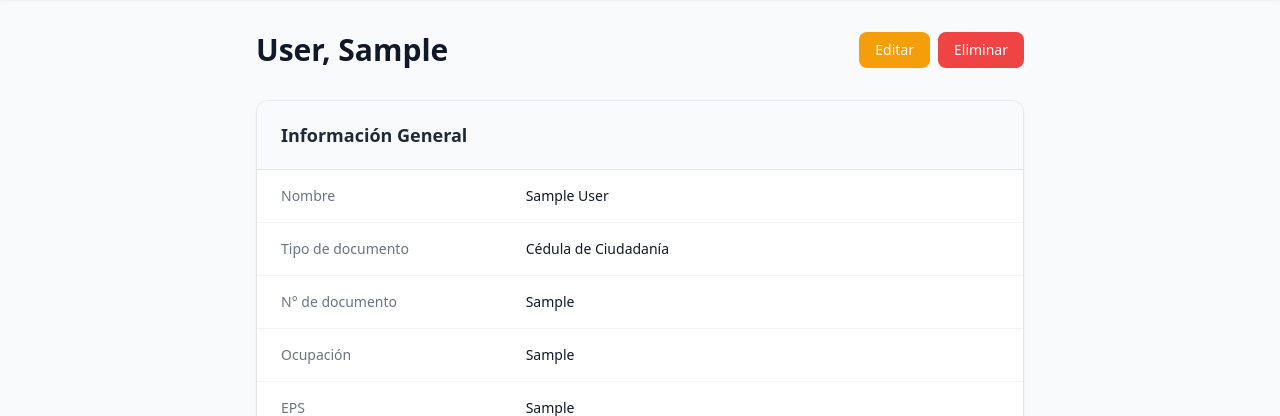
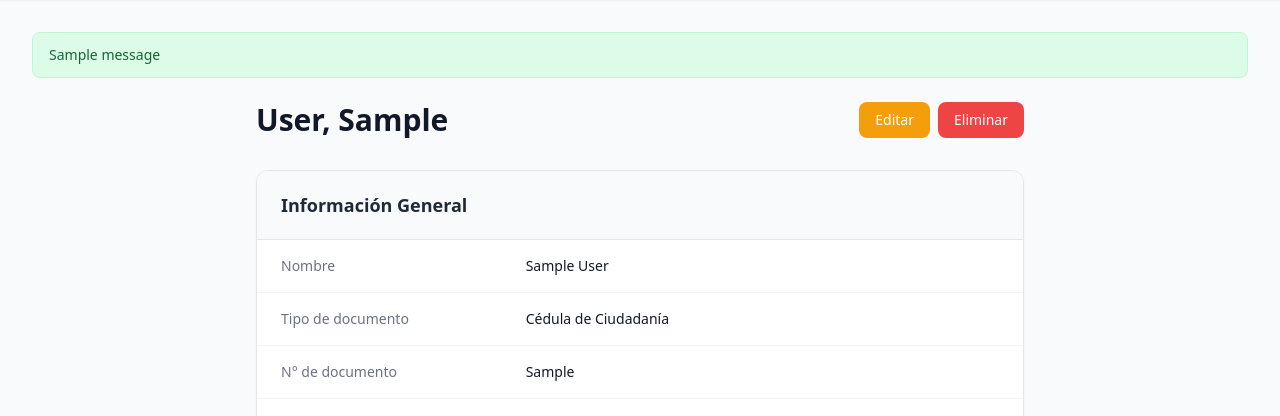
Before and after one commit to suarezpossoyojhanalexis-netizen/dentalPro, a Django app: page /pacientes/1/ in a window 1280 px wide. Shown: the part 65-481 px from the top of the page. Run offline with Django 5.2, Linux system fonts and the light colour scheme; tables that the repository leaves empty hold one stand-in row (values such as "Sample post"); one stand-in notice (Sample message) is shown.

Commit message:
feat: agregué mensajes de éxito al crear, editar y eliminar pacientes usando django.contrib.messages

```diff
--- a/pacientes/views.py
+++ b/pacientes/views.py
@@ -1,6 +1,8 @@
 from django.urls import reverse_lazy
 from django.http import HttpResponseRedirect
 from django.views.generic import ListView, CreateView, DetailView, UpdateView, DeleteView
+from django.contrib.messages.views import SuccessMessageMixin
+from django.contrib import messages
 from django.db.models import Q
 from .models import Patient
 from .forms import PatientForm
@@ -30,11 +32,12 @@ class PatientListView(ListView):
         return ctx
 
 
-class PatientCreateView(CreateView):
+class PatientCreateView(SuccessMessageMixin, CreateView):
     model = Patient
     form_class = PatientForm
     template_name = 'pacientes/formulario.html'
     success_url = reverse_lazy('pacientes:lista')
+    success_message = 'Paciente creado exitosamente.'
 
     def get_context_data(self, **kwargs):
         ctx = super().get_context_data(**kwargs)
@@ -51,11 +54,12 @@ class PatientDetailView(DetailView):
         return Patient.objects.filter(is_active=True)
 
 
-class PatientUpdateView(UpdateView):
+class PatientUpdateView(SuccessMessageMixin, UpdateView):
     model = Patient
     form_class = PatientForm
     template_name = 'pacientes/formulario.html'
     success_url = reverse_lazy('pacientes:lista')
+    success_message = 'Paciente actualizado exitosamente.'
 
     def get_queryset(self):
         return Patient.objects.filter(is_active=True)
@@ -79,4 +83,5 @@ class PatientDeleteView(DeleteView):
         self.object = self.get_object()
         self.object.is_active = False
         self.object.save(update_fields=['is_active'])
+        messages.success(request, 'Paciente eliminado (desactivado) exitosamente.')
         return HttpResponseRedirect(self.get_success_url())
--- a/templates/base.html
+++ b/templates/base.html
@@ -22,6 +22,15 @@
         </div>
     </nav>
     <main class="max-w-7xl mx-auto px-4 sm:px-6 lg:px-8 py-8">
+        {% if messages %}
+        <div class="mb-6 space-y-2">
+            {% for message in messages %}
+            <div class="px-4 py-3 rounded-lg text-sm font-medium {% if message.tags == 'success' %}bg-green-100 text-green-800 border border-green-200{% elif message.tags == 'error' %}bg-red-100 text-red-800 border border-red-200{% else %}bg-blue-100 text-blue-800 border border-blue-200{% endif %}">
+                {{ message }}
+            </div>
+            {% endfor %}
+        </div>
+        {% endif %}
         {% block content %}{% endblock %}
     </main>
 </body>
```
